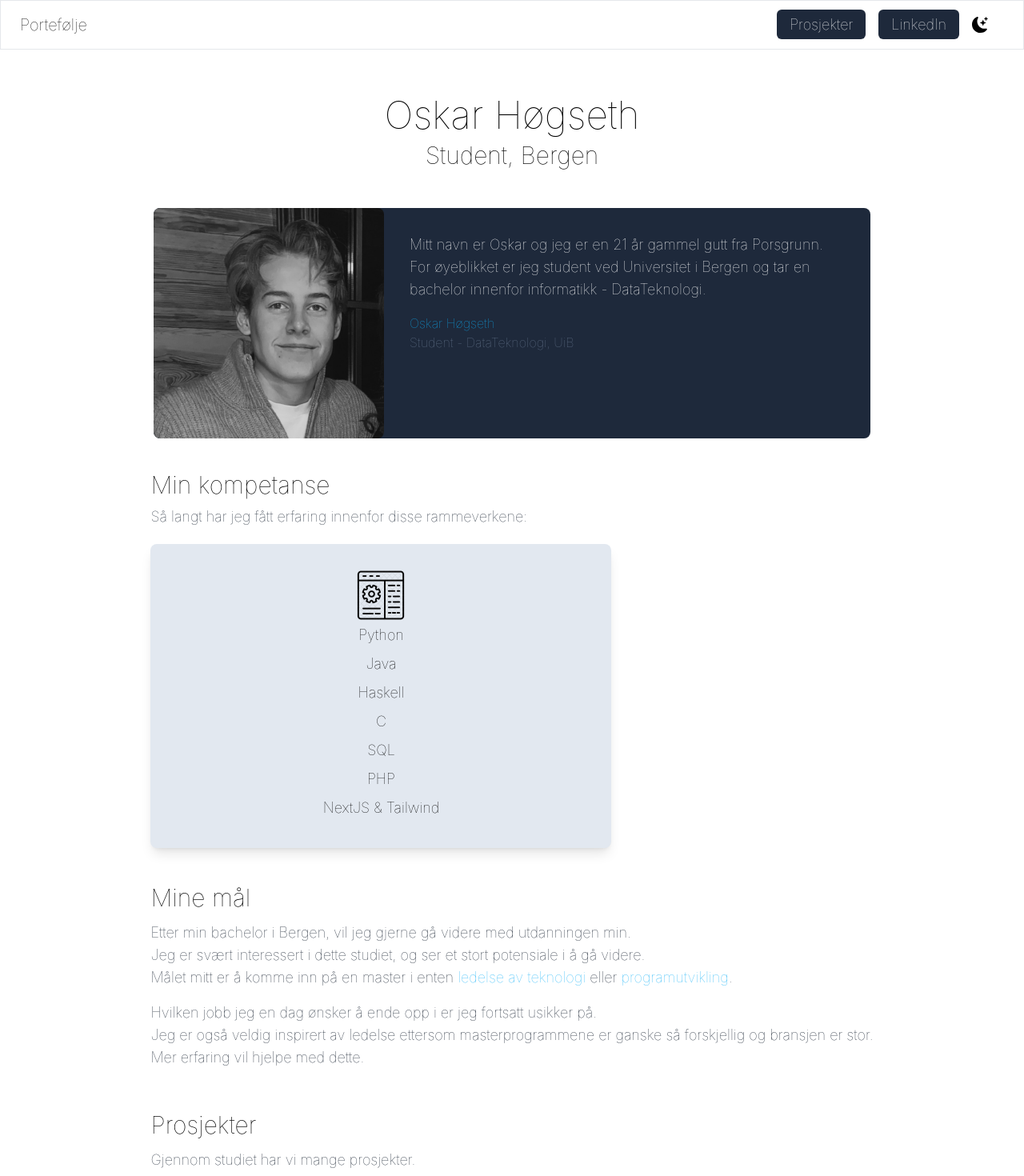
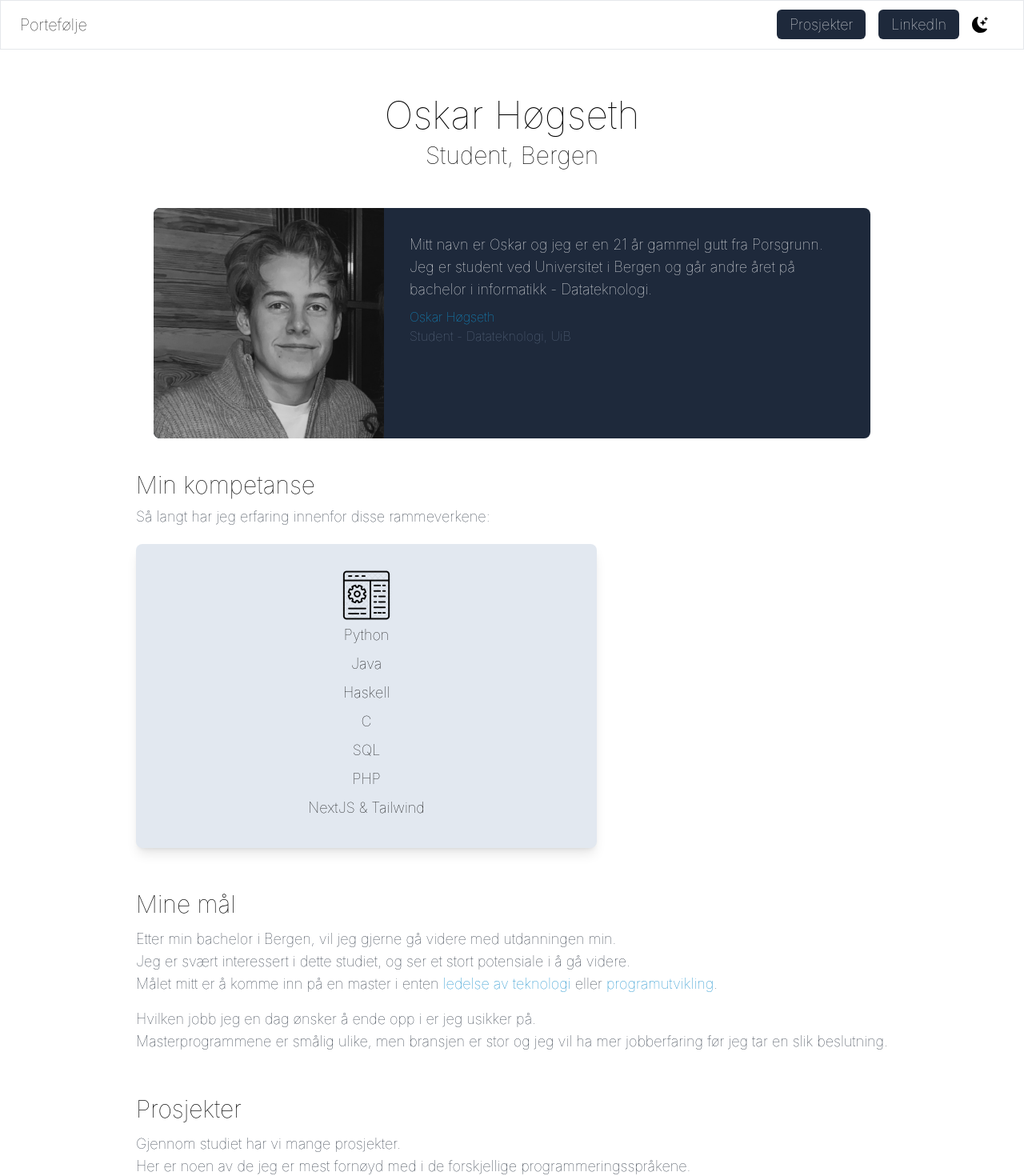
Before and after one commit to oskarhogseth/portfolio, a Next.js app: page / in a window 1280 px wide. Shown: the top 1470 px of the page at 80% size. Built offline with nearby package versions, Linux system fonts and the light colour scheme.

Commit message:
fixed some text and margins

```diff
--- a/pages/index.js
+++ b/pages/index.js
@@ -18,7 +18,7 @@ import {useRef} from "react";
 
 export default function Home() {
   const [darkMode, setDarkMode] = useState(false);
-  const kompetanse = useRef(null);
+  const Prosjekter = useRef(null);
 
   const LinkedIn = "https://linkedin.com/in/oskar-høgseth-935b5522b"
 
@@ -55,8 +55,8 @@ export default function Home() {
               <div className='flex justify-between mx-auto max-w-screen-max text-md bg-white px-6 w-full dark:bg-gray-900'>
                   <h1 className='md:text-xl flex items-center text-lg dark:text-white font-thin'>Portefølje</h1>
                   <ul className='flex items-center p-3'>
-                    <li><a onClick={() => scrollToSection(kompetanse)} className= "text-white text-md md:text-lg font-thin hover:bg-slate-400 dark:hover:bg-slate-500 ml-4 bg-gradient-to-r px-4 py-1 md:py-2 bg-slate-800 dark:bg-slate-700 rounded-md">Prosjekter</a></li>
-                    <li><a onClick={() => window.open(LinkedIn, '_blank')} className='text-white text-md md:text-lg font-thin hover:bg-slate-400 dark:hover:bg-slate-500 ml-2 bg-gradient-to-r px-4 py-1 md:ml-4 md:py-2 bg-slate-800 rounded-md dark:bg-slate-700'>LinkedIn</a></li>
+                    <li><a onClick={() => scrollToSection(Prosjekter)} className= "text-white text-md md:text-lg font-thin hover:bg-slate-600 dark:hover:bg-slate-500 ml-4 bg-gradient-to-r px-4 py-1 md:py-2 bg-slate-800 dark:bg-slate-700 rounded-md cursor-pointer">Prosjekter</a></li>
+                    <li><a onClick={() => window.open(LinkedIn, '_blank')} className='text-white text-md md:text-lg font-thin hover:bg-slate-600 dark:hover:bg-slate-500 ml-2 bg-gradient-to-r px-4 py-1 md:ml-4 md:py-2 bg-slate-800 rounded-md dark:bg-slate-700 cursor-pointer'>LinkedIn</a></li>
                     <li>
                       <BsFillMoonStarsFill onClick={() => setDarkMode(!darkMode)} className= 'cursor-pointer text-4xl p-2 ml-1 md:ml-2 dark:text-white'
                     /></li>
@@ -73,19 +73,20 @@ export default function Home() {
           <section className='px-10 md:px-20 lg:px-30'>
             <div className='grid place-items-center '>
               <div className="rounded-lg bg-slate-800 dark:bg-slate-700 md:flex max-w-4xl">
-                <Image className="w-24 h-24 rounded-full mt-4 md:mt-0 mx-auto sm:w-32 sm:h-32 md:mx-0 md:w-72 md:h-auto md:rounded-lg" src={mypicture} alt="my picture"/>
-                <div className="p-8 text-center md:text-left space-y-4">
+                <Image className="w-24 h-24 rounded-full mt-4 md:mt-0 mx-auto sm:w-32 sm:h-32 md:mx-0 md:w-72 md:h-auto md:rounded-lg md:rounded-tr-none md:rounded-br-none" src={mypicture} alt="my picture"/>
+                <div className="p-8 text-center md:text-left space-y-2">
 
-                  <p className="text-white text-md md:text-lg text-md font-thin">
+                  <p className="text-white text-md md:text-lg font-thin">
                     Mitt navn er Oskar og jeg er en 21 år gammel gutt fra Porsgrunn.
-                    For øyeblikket er jeg student ved Universitet i Bergen og tar en bachelor
-                    innenfor informatikk - DataTeknologi.
+                    Jeg er student ved Universitet i Bergen og går andre året på bachelor
+                    i informatikk - Datateknologi.
                   </p>
 
-                  <div className="text-left font-thin">
+                  <div className="font-thin text-center md:text-left">
                     <div className="text-sky-500 dark:text-sky-400">Oskar Høgseth</div>
-                    <div className="text-slate-500 dark:text-slate-400">Student - DataTeknologi, UiB</div>
+                    <div className="text-slate-500 dark:text-slate-400">Student - Datateknologi, UiB</div>
                   </div>
+
                 </div>
               </div>
             </div>
@@ -95,7 +96,7 @@ export default function Home() {
             <div className='bg-white dark:bg-gray-900'>
             <h3  className="text-2xl mt-10 text-md md:text-3xl dark:text-white font-thin">Min kompetanse</h3>
               <p className="text-md font-thin py-2 text-gray-800 md:text-lg dark:text-white">
-                Så langt har jeg fått erfaring innenfor disse rammeverkene:
+                Så langt har jeg erfaring innenfor disse rammeverkene:
               </p>
             </div>
           </section>
@@ -123,31 +124,30 @@ export default function Home() {
 
           <section className='px-10 md:px-20 lg:px-30'>
             <div className='bg-white dark:bg-gray-900 font-thin'>
-              <h3 className='text-2xl py-1 mt-10 text-md md:text-3xl dark:text-white'>Mine mål</h3>
+              <h3 className='text-2xl py-1 mt-12 text-md md:text-3xl dark:text-white'>Mine mål</h3>
               <p className="text-md py-2 leading-8 text-gray-800 md:text-lg dark:text-white">
                 Etter min bachelor i Bergen, vil jeg gjerne gå videre med utdanningen min. <br/>
                 Jeg er svært interessert i dette studiet, og ser et stort potensiale i å gå videre. <br/>
                 Målet mitt er å komme inn på en master i enten
 
-                <a onClick={() => window.open(OAMLT, '_blank')} className='text-sky-400 cursor-pointer'> ledelse av teknologi </a>
+                <a onClick={() => window.open(OAMLT, '_blank')} className='text-sky-600 cursor-pointer'> ledelse av teknologi </a>
                 eller
-                <a onClick={() => window.open(MAMN, '_blank')} className='text-sky-400 cursor-pointer'> programutvikling</a>
+                <a onClick={() => window.open(MAMN, '_blank')} className='text-sky-600 cursor-pointer'> programutvikling</a>
                 . <br/>
               </p>
 
               <p className='text-md py-2 leading-8 text-gray-800 md:text-lg dark:text-white'>
-                Hvilken jobb jeg en dag ønsker å ende opp i er jeg fortsatt usikker på. <br/>
-                Jeg er også veldig inspirert av ledelse
-                ettersom masterprogrammene er ganske så forskjellig og bransjen er stor.  <br/>
-                Mer erfaring vil hjelpe med dette.
+                Hvilken jobb jeg en dag ønsker å ende opp i er jeg usikker på. <br/>
+                Masterprogrammene er smålig ulike, men bransjen er stor og
+                jeg vil ha mer jobberfaring før jeg tar en slik beslutning.
               </p>
 
             </div>
           </section>
 
-          <section className='px-10 md:px-20 lg:px-30' ref={kompetanse}>
+          <section className='px-10 md:px-20 lg:px-30' ref={Prosjekter}>
             <div className='bg-white dark:bg-gray-900 font-thin'>
-              <h3 className="text-2xl py-1 mt-10 md:text-3xl dark:text-white flex">Prosjekter</h3>
+              <h3 className="text-2xl py-1 mt-10 md:text-3xl dark:text-white">Prosjekter</h3>
               <p className="text-md font-thin py-2 leading-8 text-gray-800 md:text-lg dark:text-white">
                 Gjennom studiet har vi mange prosjekter. <br/>
                 Her er noen av de jeg er mest fornøyd med i de forskjellige programmeringsspråkene.
@@ -156,7 +156,7 @@ export default function Home() {
           </section>
 
           <section className='px-10 md:px-20 lg:px-30 font-thin'>
-            <div className='bg-slate-200 rounded-lg mt-0 mb-8 py-12 dark:bg-slate-700'>
+            <div className='bg-slate-200 rounded-lg mt-0 mb-8 py-12 dark:bg-slate-700 shadow-lg'>
               <div className='max-w-xl lg:max-w-4xl mx-auto pt-0 px-4'>
                 <div className='mt-4 pt-6 grid gap-16 lg:grid-cols-3 lg:gap-x-6 lg:gap-y-12'>
 
```
